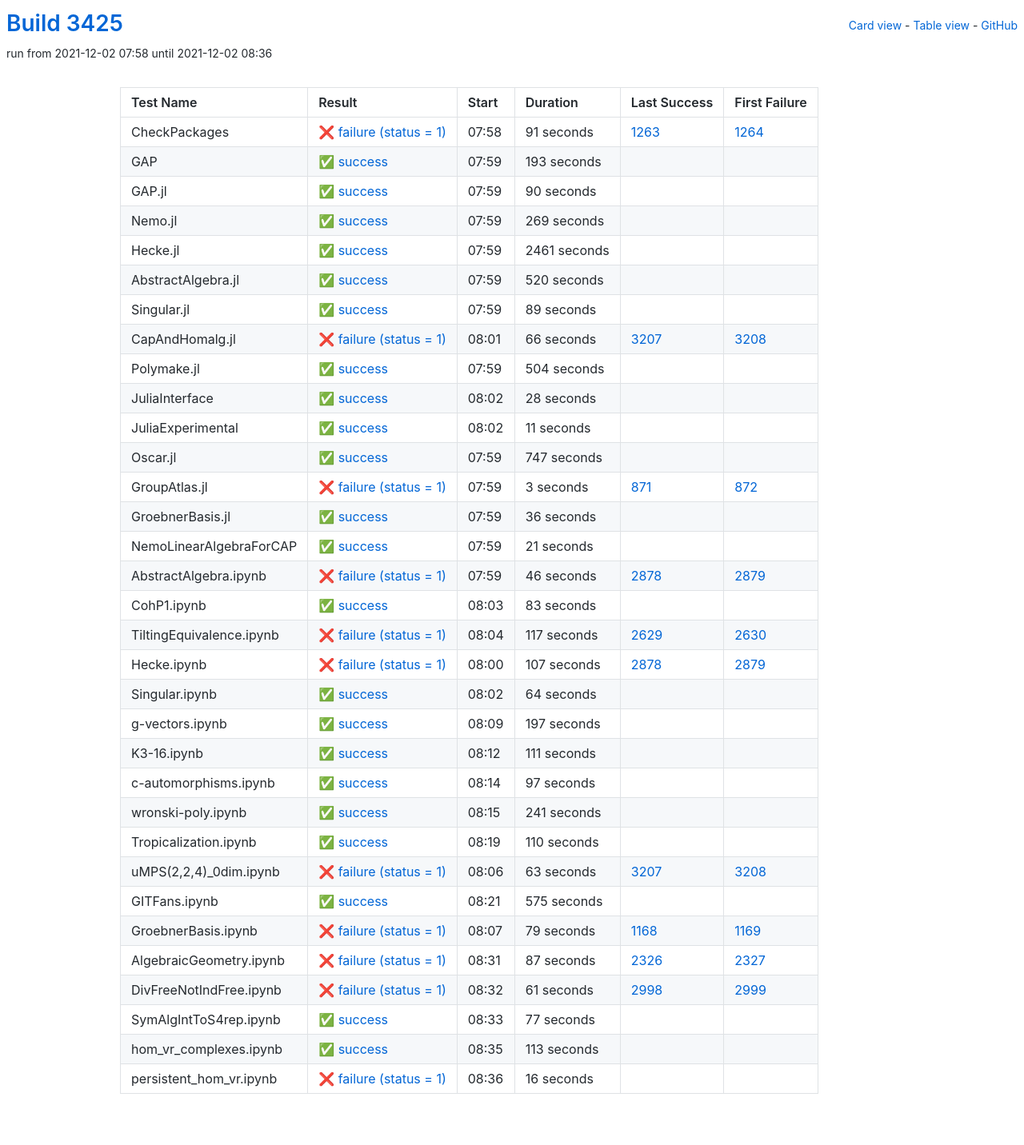
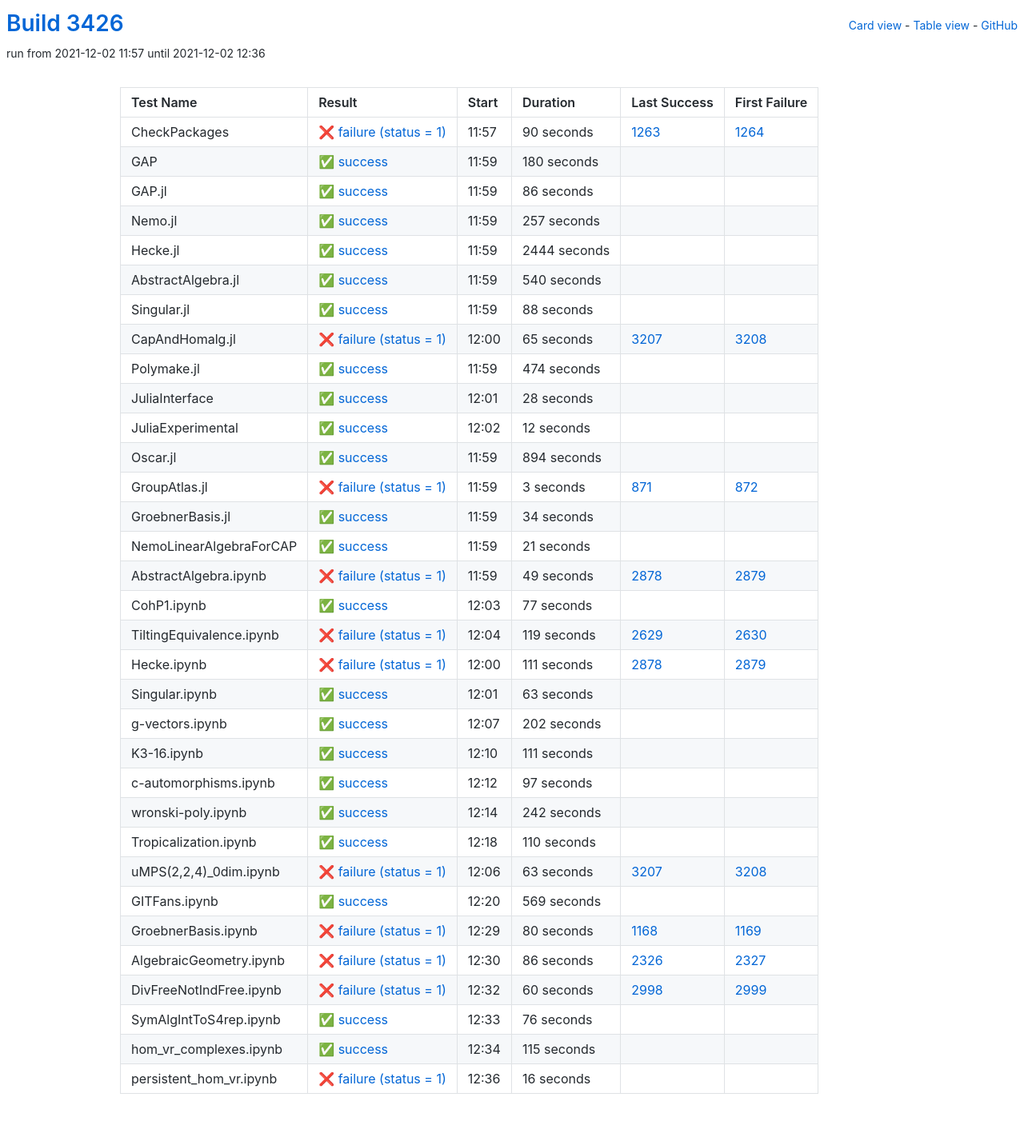
Before and after one commit to oscar-system/oscar-ci-status-stable, a Jekyll site: the page built from table.html, in a window 1280 px wide. Shown: the whole page at 80% size. Built offline with Jekyll 4.4.1, drawn with Linux system fonts in a browser that asks for light colours.

Commit message:
Build #3426

```diff
--- a/_data/ci.yml
+++ b/_data/ci.yml
@@ -1,6 +1,6 @@
 ---
-build: 3425
-build_url: https://oscarci.mathematik.uni-kl.de/job/oscar-stable/3425/
+build: 3426
+build_url: https://oscarci.mathematik.uni-kl.de/job/oscar-stable/3426/
 job: oscar-stable
 organization: oscar-system
 repo: oscar-ci-status-stable
@@ -8,116 +8,116 @@ repourl: https://github.com/oscar-system/oscar-ci-status-stable
 tests:
 - name: CheckPackages
   id: checkpackages
-  log: https://oscarci.mathematik.uni-kl.de/job/oscar-stable/3425/artifact/logs/build-3425/CheckPackages.log
-  start: 2021-12-02 07:58
+  log: https://oscarci.mathematik.uni-kl.de/job/oscar-stable/3426/artifact/logs/build-3426/CheckPackages.log
+  start: 2021-12-02 11:57
   success: false
   exitcode: 1
   status: failure
-  duration: 91
+  duration: 90
   last_success: 1263
   last_success_url: https://oscarci.mathematik.uni-kl.de/job/oscar-stable/1263/
   first_failure: 1264
   first_failure_url: https://oscarci.mathematik.uni-kl.de/job/oscar-stable/1264/
 - name: GAP
   id: gap
-  log: https://oscarci.mathematik.uni-kl.de/job/oscar-stable/3425/artifact/logs/build-3425/GAP.log
-  start: 2021-12-02 07:59
+  log: https://oscarci.mathematik.uni-kl.de/job/oscar-stable/3426/artifact/logs/build-3426/GAP.log
+  start: 2021-12-02 11:59
   success: true
   exitcode: 0
   status: success
-  duration: 193
+  duration: 180
   last_success: false
   last_success_url:
   first_failure: false
   first_failure_url:
 - name: GAP.jl
   id: gap-jl
-  log: https://oscarci.mathematik.uni-kl.de/job/oscar-stable/3425/artifact/logs/build-3425/GAP.jl.log
-  start: 2021-12-02 07:59
+  log: https://oscarci.mathematik.uni-kl.de/job/oscar-stable/3426/artifact/logs/build-3426/GAP.jl.log
+  start: 2021-12-02 11:59
   success: true
   exitcode: 0
   status: success
-  duration: 90
+  duration: 86
   last_success: false
   last_success_url:
   first_failure: false
   first_failure_url:
 - name: Nemo.jl
   id: nemo-jl
-  log: https://oscarci.mathematik.uni-kl.de/job/oscar-stable/3425/artifact/logs/build-3425/Nemo.jl.log
-  start: 2021-12-02 07:59
+  log: https://oscarci.mathematik.uni-kl.de/job/oscar-stable/3426/artifact/logs/build-3426/Nemo.jl.log
+  start: 2021-12-02 11:59
   success: true
   exitcode: 0
   status: success
-  duration: 269
+  duration: 257
   last_success: false
   last_success_url:
   first_failure: false
   first_failure_url:
 - name: Hecke.jl
   id: hecke-jl
-  log: https://oscarci.mathematik.uni-kl.de/job/oscar-stable/3425/artifact/logs/build-3425/Hecke.jl.log
-  start: 2021-12-02 07:59
+  log: https://oscarci.mathematik.uni-kl.de/job/oscar-stable/3426/artifact/logs/build-3426/Hecke.jl.log
+  start: 2021-12-02 11:59
   success: true
   exitcode: 0
   status: success
-  duration: 2461
+  duration: 2444
   last_success: false
   last_success_url:
   first_failure: false
   first_failure_url:
 - name: AbstractAlgebra.jl
   id: abstractalgebra-jl
-  log: https://oscarci.mathematik.uni-kl.de/job/oscar-stable/3425/artifact/logs/build-3425/AbstractAlgebra.jl.log
-  start: 2021-12-02 07:59
+  log: https://oscarci.mathematik.uni-kl.de/job/oscar-stable/3426/artifact/logs/build-3426/AbstractAlgebra.jl.log
+  start: 2021-12-02 11:59
   success: true
   exitcode: 0
   status: success
-  duration: 520
+  duration: 540
   last_success: false
   last_success_url:
   first_failure: false
   first_failure_url:
 - name: Singular.jl
   id: singular-jl
-  log: https://oscarci.mathematik.uni-kl.de/job/oscar-stable/3425/artifact/logs/build-3425/Singular.jl.log
-  start: 2021-12-02 07:59
+  log: https://oscarci.mathematik.uni-kl.de/job/oscar-stable/3426/artifact/logs/build-3426/Singular.jl.log
+  start: 2021-12-02 11:59
   success: true
   exitcode: 0
   status: success
-  duration: 89
+  duration: 88
   last_success: false
   last_success_url:
   first_failure: false
   first_failure_url:
 - name: CapAndHomalg.jl
   id: capandhomalg-jl
-  log: https://oscarci.mathematik.uni-kl.de/job/oscar-stable/3425/artifact/logs/build-3425/CapAndHomalg.jl.log
-  start: 2021-12-02 08:01
+  log: https://oscarci.mathematik.uni-kl.de/job/oscar-stable/3426/artifact/logs/build-3426/CapAndHomalg.jl.log
+  start: 2021-12-02 12:00
   success: false
   exitcode: 1
   status: failure
-  duration: 66
+  duration: 65
   last_success: 3207
   last_success_url: https://oscarci.mathematik.uni-kl.de/job/oscar-stable/3207/
   first_failure: 3208
   first_failure_url: https://oscarci.mathematik.uni-kl.de/job/oscar-stable/3208/
 - name: Polymake.jl
   id: polymake-jl
-  log: https://oscarci.mathematik.uni-kl.de/job/oscar-stable/3425/artifact/logs/build-3425/Polymake.jl.log
-  start: 2021-12-02 07:59
+  log: https://oscarci.mathematik.uni-kl.de/job/oscar-stable/3426/artifact/logs/build-3426/Polymake.jl.log
+  start: 2021-12-02 11:59
   success: true
   exitcode: 0
   status: success
-  duration: 504
+  duration: 474
   last_success: false
   last_success_url:
   first_failure: false
   first_failure_url:
 - name: JuliaInterface
   id: juliainterface
-  log: https://oscarci.mathematik.uni-kl.de/job/oscar-stable/3425/artifact/logs/build-3425/JuliaInterface.log
-  start: 2021-12-02 08:02
+  log: https://oscarci.mathematik.uni-kl.de/job/oscar-stable/3426/artifact/logs/build-3426/JuliaInterface.log
+  start: 2021-12-02 12:01
   success: true
   exitcode: 0
   status: success
@@ -128,32 +128,32 @@ tests:
   first_failure_url:
 - name: JuliaExperimental
   id: juliaexperimental
-  log: https://oscarci.mathematik.uni-kl.de/job/oscar-stable/3425/artifact/logs/build-3425/JuliaExperimental.log
-  start: 2021-12-02 08:02
+  log: https://oscarci.mathematik.uni-kl.de/job/oscar-stable/3426/artifact/logs/build-3426/JuliaExperimental.log
+  start: 2021-12-02 12:02
   success: true
   exitcode: 0
   status: success
-  duration: 11
+  duration: 12
   last_success: false
   last_success_url:
   first_failure: false
   first_failure_url:
 - name: Oscar.jl
   id: oscar-jl
-  log: https://oscarci.mathematik.uni-kl.de/job/oscar-stable/3425/artifact/logs/build-3425/Oscar.jl.log
-  start: 2021-12-02 07:59
+  log: https://oscarci.mathematik.uni-kl.de/job/oscar-stable/3426/artifact/logs/build-3426/Oscar.jl.log
+  start: 2021-12-02 11:59
   success: true
   exitcode: 0
   status: success
-  duration: 747
+  duration: 894
   last_success: false
   last_success_url:
   first_failure: false
   first_failure_url:
 - name: GroupAtlas.jl
   id: groupatlas-jl
-  log: https://oscarci.mathematik.uni-kl.de/job/oscar-stable/3425/artifact/logs/build-3425/GroupAtlas.jl.log
-  start: 2021-12-02 07:59
+  log: https://oscarci.mathematik.uni-kl.de/job/oscar-stable/3426/artifact/logs/build-3426/GroupAtlas.jl.log
+  start: 2021-12-02 11:59
   success: false
   exitcode: 1
   status: failure
@@ -164,20 +164,20 @@ tests:
   first_failure_url: https://oscarci.mathematik.uni-kl.de/job/oscar-stable/872/
 - name: GroebnerBasis.jl
   id: groebnerbasis-jl
-  log: https://oscarci.mathematik.uni-kl.de/job/oscar-stable/3425/artifact/logs/build-3425/GroebnerBasis.jl.log
-  start: 2021-12-02 07:59
+  log: https://oscarci.mathematik.uni-kl.de/job/oscar-stable/3426/artifact/logs/build-3426/GroebnerBasis.jl.log
+  start: 2021-12-02 11:59
   success: true
   exitcode: 0
   status: success
-  duration: 36
+  duration: 34
   last_success: false
   last_success_url:
   first_failure: false
   first_failure_url:
 - name: NemoLinearAlgebraForCAP
   id: nemolinearalgebraforcap
-  log: https://oscarci.mathematik.uni-kl.de/job/oscar-stable/3425/artifact/logs/build-3425/NemoLinearAlgebraForCAP.log
-  start: 2021-12-02 07:59
+  log: https://oscarci.mathematik.uni-kl.de/job/oscar-stable/3426/artifact/logs/build-3426/NemoLinearAlgebraForCAP.log
+  start: 2021-12-02 11:59
   success: true
   exitcode: 0
   status: success
@@ -188,80 +188,80 @@ tests:
   first_failure_url:
 - name: AbstractAlgebra.ipynb
   id: abstractalgebra-ipynb
-  log: https://oscarci.mathematik.uni-kl.de/job/oscar-stable/3425/artifact/logs/build-3425/AbstractAlgebra.ipynb.log
-  start: 2021-12-02 07:59
+  log: https://oscarci.mathematik.uni-kl.de/job/oscar-stable/3426/artifact/logs/build-3426/AbstractAlgebra.ipynb.log
+  start: 2021-12-02 11:59
   success: false
   exitcode: 1
   status: failure
-  duration: 46
+  duration: 49
   last_success: 2878
   last_success_url: https://oscarci.mathematik.uni-kl.de/job/oscar-stable/2878/
   first_failure: 2879
   first_failure_url: https://oscarci.mathematik.uni-kl.de/job/oscar-stable/2879/
 - name: CohP1.ipynb
   id: cohp1-ipynb
-  log: https://oscarci.mathematik.uni-kl.de/job/oscar-stable/3425/artifact/logs/build-3425/CohP1.ipynb.log
-  start: 2021-12-02 08:03
+  log: https://oscarci.mathematik.uni-kl.de/job/oscar-stable/3426/artifact/logs/build-3426/CohP1.ipynb.log
+  start: 2021-12-02 12:03
   success: true
   exitcode: 0
   status: success
-  duration: 83
+  duration: 77
   last_success: false
   last_success_url:
   first_failure: false
   first_failure_url:
 - name: TiltingEquivalence.ipynb
   id: tiltingequivalence-ipynb
-  log: https://oscarci.mathematik.uni-kl.de/job/oscar-stable/3425/artifact/logs/build-3425/TiltingEquivalence.ipynb.log
-  start: 2021-12-02 08:04
+  log: https://oscarci.mathematik.uni-kl.de/job/oscar-stable/3426/artifact/logs/build-3426/TiltingEquivalence.ipynb.log
+  start: 2021-12-02 12:04
   success: false
   exitcode: 1
   status: failure
-  duration: 117
+  duration: 119
   last_success: 2629
   last_success_url: https://oscarci.mathematik.uni-kl.de/job/oscar-stable/2629/
   first_failure: 2630
   first_failure_url: https://oscarci.mathematik.uni-kl.de/job/oscar-stable/2630/
 - name: Hecke.ipynb
   id: hecke-ipynb
-  log: https://oscarci.mathematik.uni-kl.de/job/oscar-stable/3425/artifact/logs/build-3425/Hecke.ipynb.log
-  start: 2021-12-02 08:00
+  log: https://oscarci.mathematik.uni-kl.de/job/oscar-stable/3426/artifact/logs/build-3426/Hecke.ipynb.log
+  start: 2021-12-02 12:00
   success: false
   exitcode: 1
   status: failure
-  duration: 107
+  duration: 111
   last_success: 2878
   last_success_url: https://oscarci.mathematik.uni-kl.de/job/oscar-stable/2878/
   first_failure: 2879
   first_failure_url: https://oscarci.mathematik.uni-kl.de/job/oscar-stable/2879/
 - name: Singular.ipynb
   id: singular-ipynb
-  log: https://oscarci.mathematik.uni-kl.de/job/oscar-stable/3425/artifact/logs/build-3425/Singular.ipynb.log
-  start: 2021-12-02 08:02
+  log: https://oscarci.mathematik.uni-kl.de/job/oscar-stable/3426/artifact/logs/build-3426/Singular.ipynb.log
+  start: 2021-12-02 12:01
   success: true
   exitcode: 0
   status: success
-  duration: 64
+  duration: 63
   last_success: false
   last_success_url:
   first_failure: false
   first_failure_url:
 - name: g-vectors.ipynb
   id: g-vectors-ipynb
-  log: https://oscarci.mathematik.uni-kl.de/job/oscar-stable/3425/artifact/logs/build-3425/g-vectors.ipynb.log
-  start: 2021-12-02 08:09
+  log: https://oscarci.mathematik.uni-kl.de/job/oscar-stable/3426/artifact/logs/build-3426/g-vectors.ipynb.log
+  start: 2021-12-02 12:07
   success: true
   exitcode: 0
   status: success
-  duration: 197
+  duration: 202
   last_success: false
   last_success_url:
   first_failure: false
   first_failure_url:
 - name: K3-16.ipynb
   id: k3-16-ipynb
-  log: https://oscarci.mathematik.uni-kl.de/job/oscar-stable/3425/artifact/logs/build-3425/K3-16.ipynb.log
-  start: 2021-12-02 08:12
+  log: https://oscarci.mathematik.uni-kl.de/job/oscar-stable/3426/artifact/logs/build-3426/K3-16.ipynb.log
+  start: 2021-12-02 12:10
   success: true
   exitcode: 0
   status: success
@@ -272,8 +272,8 @@ tests:
   first_failure_url:
 - name: c-automorphisms.ipynb
   id: c-automorphisms-ipynb
-  log: https://oscarci.mathematik.uni-kl.de/job/oscar-stable/3425/artifact/logs/build-3425/c-automorphisms.ipynb.log
-  start: 2021-12-02 08:14
+  log: https://oscarci.mathematik.uni-kl.de/job/oscar-stable/3426/artifact/logs/build-3426/c-automorphisms.ipynb.log
+  start: 2021-12-02 12:12
   success: true
   exitcode: 0
   status: success
@@ -284,20 +284,20 @@ tests:
   first_failure_url:
 - name: wronski-poly.ipynb
   id: wronski-poly-ipynb
-  log: https://oscarci.mathematik.uni-kl.de/job/oscar-stable/3425/artifact/logs/build-3425/wronski-poly.ipynb.log
-  start: 2021-12-02 08:15
+  log: https://oscarci.mathematik.uni-kl.de/job/oscar-stable/3426/artifact/logs/build-3426/wronski-poly.ipynb.log
+  start: 2021-12-02 12:14
   success: true
   exitcode: 0
   status: success
-  duration: 241
+  duration: 242
   last_success: false
   last_success_url:
   first_failure: false
   first_failure_url:
 - name: Tropicalization.ipynb
   id: tropicalization-ipynb
-  log: https://oscarci.mathematik.uni-kl.de/job/oscar-stable/3425/artifact/logs/build-3425/Tropicalization.ipynb.log
-  start: 2021-12-02 08:19
+  log: https://oscarci.mathematik.uni-kl.de/job/oscar-stable/3426/artifact/logs/build-3426/Tropicalization.ipynb.log
+  start: 2021-12-02 12:18
   success: true
   exitcode: 0
   status: success
@@ -308,8 +308,8 @@ tests:
   first_failure_url:
 - name: uMPS(2,2,4)_0dim.ipynb
   id: umps-2-2-4-0dim-ipynb
-  log: https://oscarci.mathematik.uni-kl.de/job/oscar-stable/3425/artifact/logs/build-3425/uMPS-2-2-4-_0dim.ipynb.log
-  start: 2021-12-02 08:06
+  log: https://oscarci.mathematik.uni-kl.de/job/oscar-stable/3426/artifact/logs/build-3426/uMPS-2-2-4-_0dim.ipynb.log
+  start: 2021-12-02 12:06
   success: false
   exitcode: 1
   status: failure
@@ -320,80 +320,80 @@ tests:
   first_failure_url: https://oscarci.mathematik.uni-kl.de/job/oscar-stable/3208/
 - name: GITFans.ipynb
   id: gitfans-ipynb
-  log: https://oscarci.mathematik.uni-kl.de/job/oscar-stable/3425/artifact/logs/build-3425/GITFans.ipynb.log
-  start: 2021-12-02 08:21
+  log: https://oscarci.mathematik.uni-kl.de/job/oscar-stable/3426/artifact/logs/build-3426/GITFans.ipynb.log
+  start: 2021-12-02 12:20
   success: true
   exitcode: 0
   status: success
-  duration: 575
+  duration: 569
   last_success: false
   last_success_url:
   first_failure: false
   first_failure_url:
 - name: GroebnerBasis.ipynb
   id: groebnerbasis-ipynb
-  log: https://oscarci.mathematik.uni-kl.de/job/oscar-stable/3425/artifact/logs/build-3425/GroebnerBasis.ipynb.log
-  start: 2021-12-02 08:07
+  log: https://oscarci.mathematik.uni-kl.de/job/oscar-stable/3426/artifact/logs/build-3426/GroebnerBasis.ipynb.log
+  start: 2021-12-02 12:29
   success: false
   exitcode: 1
   status: failure
-  duration: 79
+  duration: 80
   last_success: 1168
   last_success_url: https://oscarci.mathematik.uni-kl.de/job/oscar-stable/1168/
   first_failure: 1169
   first_failure_url: https://oscarci.mathematik.uni-kl.de/job/oscar-stable/1169/
 - name: AlgebraicGeometry.ipynb
   id: algebraicgeometry-ipynb
-  log: https://oscarci.mathematik.uni-kl.de/job/oscar-stable/3425/artifact/logs/build-3425/AlgebraicGeometry.ipynb.log
-  start: 2021-12-02 08:31
+  log: https://oscarci.mathematik.uni-kl.de/job/oscar-stable/3426/artifact/logs/build-3426/AlgebraicGeometry.ipynb.log
+  start: 2021-12-02 12:30
   success: false
   exitcode: 1
   status: failure
-  duration: 87
+  duration: 86
   last_success: 2326
   last_success_url: https://oscarci.mathematik.uni-kl.de/job/oscar-stable/2326/
   first_failure: 2327
   first_failure_url: https://oscarci.mathematik.uni-kl.de/job/oscar-stable/2327/
 - name: DivFreeNotIndFree.ipynb
   id: divfreenotindfree-ipynb
-  log: https://oscarci.mathematik.uni-kl.de/job/oscar-stable/3425/artifact/logs/build-3425/DivFreeNotIndFree.ipynb.log
-  start: 2021-12-02 08:32
+  log: https://oscarci.mathematik.uni-kl.de/job/oscar-stable/3426/artifact/logs/build-3426/DivFreeNotIndFree.ipynb.log
+  start: 2021-12-02 12:32
   success: false
   exitcode: 1
   status: failure
-  duration: 61
+  duration: 60
   last_success: 2998
   last_success_url: https://oscarci.mathematik.uni-kl.de/job/oscar-stable/2998/
   first_failure: 2999
   first_failure_url: https://oscarci.mathematik.uni-kl.de/job/oscar-stable/2999/
 - name: SymAlgIntToS4rep.ipynb
   id: symalginttos4rep-ipynb
-  log: https://oscarci.mathematik.uni-kl.de/job/oscar-stable/3425/artifact/logs/build-3425/SymAlgIntToS4rep.ipynb.log
-  start: 2021-12-02 08:33
+  log: https://oscarci.mathematik.uni-kl.de/job/oscar-stable/3426/artifact/logs/build-3426/SymAlgIntToS4rep.ipynb.log
+  start: 2021-12-02 12:33
   success: true
   exitcode: 0
   status: success
-  duration: 77
+  duration: 76
   last_success: false
   last_success_url:
   first_failure: false
   first_failure_url:
 - name: hom_vr_complexes.ipynb
   id: hom-vr-complexes-ipynb
-  log: https://oscarci.mathematik.uni-kl.de/job/oscar-stable/3425/artifact/logs/build-3425/hom_vr_complexes.ipynb.log
-  start: 2021-12-02 08:35
+  log: https://oscarci.mathematik.uni-kl.de/job/oscar-stable/3426/artifact/logs/build-3426/hom_vr_complexes.ipynb.log
+  start: 2021-12-02 12:34
   success: true
   exitcode: 0
   status: success
-  duration: 113
+  duration: 115
   last_success: false
   last_success_url:
   first_failure: false
   first_failure_url:
 - name: persistent_hom_vr.ipynb
   id: persistent-hom-vr-ipynb
-  log: https://oscarci.mathematik.uni-kl.de/job/oscar-stable/3425/artifact/logs/build-3425/persistent_hom_vr.ipynb.log
-  start: 2021-12-02 08:36
+  log: https://oscarci.mathematik.uni-kl.de/job/oscar-stable/3426/artifact/logs/build-3426/persistent_hom_vr.ipynb.log
+  start: 2021-12-02 12:36
   success: false
   exitcode: 1
   status: failure
```
Also changed, not shown: README.md.
